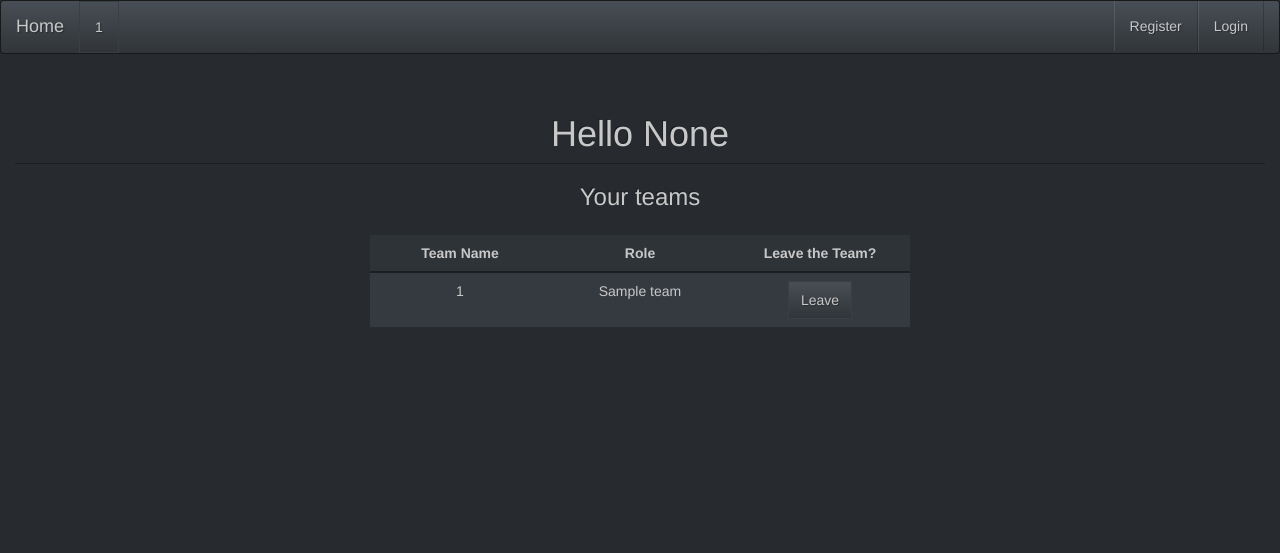
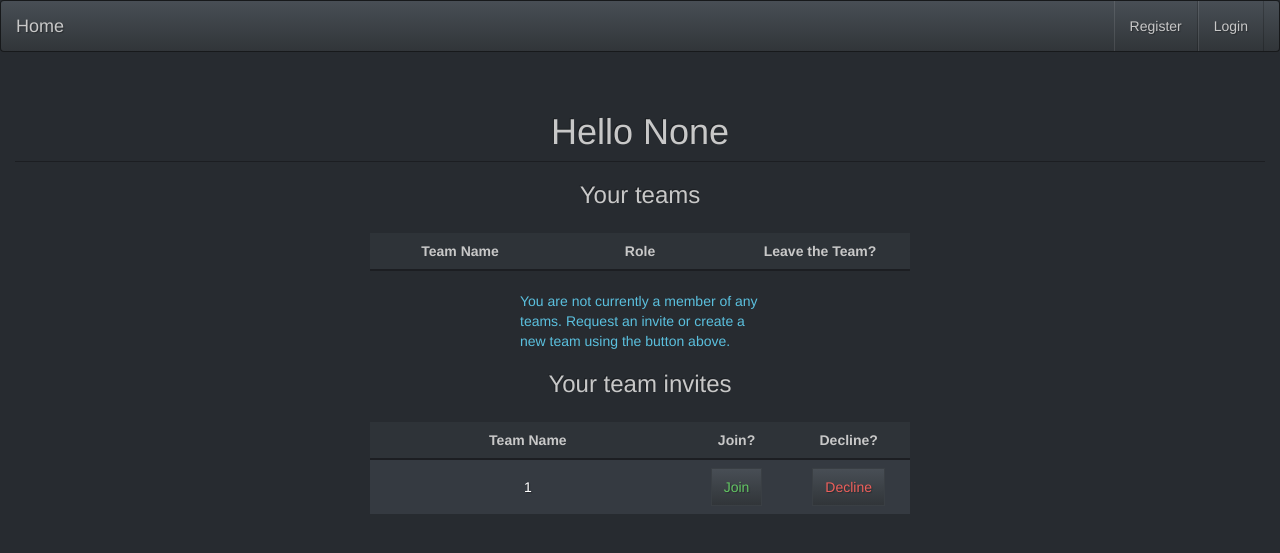
Before and after one commit to brittanycas/Productivity-Site, a Flask app: template templates/index.html in a window 1280 px wide. Shown: the top 553 px of the page. Run offline with Flask 2, Linux system fonts and the light colour scheme; the template is opened without the code that fills it: most values are stand-ins (such as "Sample title", 1, 10 or a date in 2020); lists and menus that the app fills with data are empty; some libraries are stand-ins or nearby versions.

Commit message:
Team invite update
Team invites now require user to accept before they are added to the team.

```diff
--- a/app.py
+++ b/app.py
@@ -22,15 +22,19 @@ def home():
         # Load user data
         c.execute("SELECT * FROM user_team WHERE userid=%s", (session.get('userid'),))
         userteams = c.fetchall()
-        for team in userteams:
-            c.execute("SELECT teamname FROM teams WHERE teamid=%s", (team[1],))
-            teamname = c.fetchone()
-            userdata.append([teamname[0], team[2], team[1]])
+        if not userteams:
+            noteam = "true"
+        else:
+            for team in userteams:
+                c.execute("SELECT teamname FROM teams WHERE teamid=%s", (team[1],))
+                teamname = c.fetchone()
+                userdata.append([teamname[0], team[2], team[1], team[4]])
+            noteam = "false"
 
         # Close database connection
         conn.commit()
         conn.close()
-        return render_template('index.html', userdata=userdata)
+        return render_template('index.html', userdata=userdata, noteam=noteam)
     else:
         return render_template('landing.html')
 
@@ -188,7 +192,7 @@ def team():
 
             # Load team members
             memberslist = []
-            c.execute("SELECT * FROM user_team WHERE teamid=%s", (team_id,))
+            c.execute("SELECT * FROM user_team WHERE teamid=%s AND accept=%s", (team_id, "true"),)
             members = c.fetchall()
             for member in members:
                 c.execute("SELECT username FROM users WHERE userid=%s", (member[0],))
@@ -262,10 +266,10 @@ def addmember():
                 inteam = c.fetchone()
                 if not inteam:
                     # Add user to team
-                    c.execute("INSERT INTO user_team (userid, teamid) VALUES (%s,%s)", (memberid[0], teamid[1]))
+                    c.execute("INSERT INTO user_team (userid, teamid, accept) VALUES (%s,%s,%s)", (memberid[0], teamid[1], 'false'))
                     conn.commit()
                     conn.close()
-                    message = request.form.get('newmember') + " has been added to the team."
+                    message = request.form.get('newmember') + " has been sent an invite to the team."
                     return render_template('timed_redirect.html', message=message, team_id=teamid[1])
                 else:
                     conn.commit()
@@ -275,6 +279,24 @@ def addmember():
     else:
         return redirect('/')
 
+
+@app.route('/join', methods=["GET", "POST"])
+def join():
+    if request.method == "POST":
+        conn = mysql.connect(host=db['host'], user=db['user'], passwd=db['password'], database=db['database'])
+        c = conn.cursor()
+
+        # Remove user from team
+        c.execute("UPDATE user_team SET accept = true WHERE userid=%s AND teamid=%s",
+                  (session.get('userid'), (request.form.get('team_id')),))
+
+        # Close database connection
+        conn.commit()
+        conn.close()
+        return redirect('/')
+
+    else:
+        redirect('/')
 
 @app.route('/leave', methods=["GET", "POST"])
 def leave():
--- a/templates/index.html
+++ b/templates/index.html
@@ -17,8 +17,14 @@
           <th class="col-md-2 text-center">Leave the Team?</th>
       </thead>
         {% for team in userdata%}
+          {% if team[3] %}
           <tr class="text-center">
-          <td> {{ team[0] }} </td>
+            <td>
+              <form method="POST" action="/team" id="{{ team[0] }}">
+              <input type="hidden" name="team_id" value="{{ team[2] }}">
+              <input type="submit" name="{{ team[0] }}" class="btn btn-link" value="{{ team[0] }}">
+              </form>
+            </td>
             <td> {{ team[1] }} </td>
             <td>
               <form method="POST" action="/leave" id="{{ team[0] }}">
@@ -27,13 +33,57 @@
               </form>
             </td>
           <tr>
+          {% endif %}
       {% endfor %}
+    </table>
+    <div class="col-md-6 col-md-offset-3 text-info" id="noteam"> </div>
+  </div>
+</div>
 
+<div class="container">
+  <h3 class="text-center" style="padding-bottom: 15px;">Your team invites</h3>
+  <div class="container col-md-6 col-md-offset-3">
+    <table class="table table-striped">
+      <thead>
+          <th class="col-md-4 text-center">Team Name</th>
+          <th class="col-md-1 text-center">Join?</th>
+          <th class="col-md-1 text-center">Decline?</th>
+      </thead>
+        {% for team in userdata%}
+          {% if not team[3] %}
+          <tr class="text-center">
+            <td>
+              <form method="POST" action="/team" id="{{ team[0] }}">
+              <input type="hidden" name="team_id" value="{{ team[2] }}">
+              <input type="submit" name="{{ team[0] }}" class="btn btn-link" value="{{ team[0] }}">
+              </form>
+            </td>
+            <td>
+              <form method="POST" action="/join" id="{{ team[0] }}">
+                <input type="hidden" name="team_id" value="{{ team[2] }}">
+                <input  type="submit" name="{{ team[0] }}" class="btn btn-default text-success" value="Join">
+              </form>
+            </td>
+            <td>
+              <form method="POST" action="/leave" id="{{ team[0] }}">
+                <input type="hidden" name="team_id" value="{{ team[2] }}">
+                <input type="submit" name="{{ team[0] }}" class="btn btn-default text-danger" value="Decline">
+              </form>
+            </td>
+          <tr>
+        {% endif %}
+      {% endfor %}
     </table>
   </div>
 </div>
 
   <script type="text/javascript">
+    // No teams joined
+    if ({{noteam}}){
+      noteam_el = document.getElementById("noteam");
+      noteam_el.innerHTML = "You are not currently a member of any teams. Request an invite or create a new team using the button above."
+      noteam_el.style.display = "block"
+    }
 
     //Confirm before removing from team
     function myalert(e){
--- a/templates/layout.html
+++ b/templates/layout.html
@@ -28,12 +28,14 @@
         <div class="collapse navbar-collapse" id="bs-example-navbar-collapse-1">
           <ul class="nav navbar-nav">
           {% for team in userdata%}
+            {% if team[3]%}
               <li>
                 <form method="POST" action="/team">
                   <input type="hidden" name="team_id" value="{{ team[2] }}">
                   <button type="submit" name="submit_param" value="submit_value" class="btn btn-default" style="padding: 15px;"> {{ team[0] }} </button>
                 </form>
               </li>
+              {% endif %}
             {% endfor %}
           </ul>
           <ul class="nav navbar-nav navbar-right">
```
Lines whose indentation alone changed are shown as unchanged.
